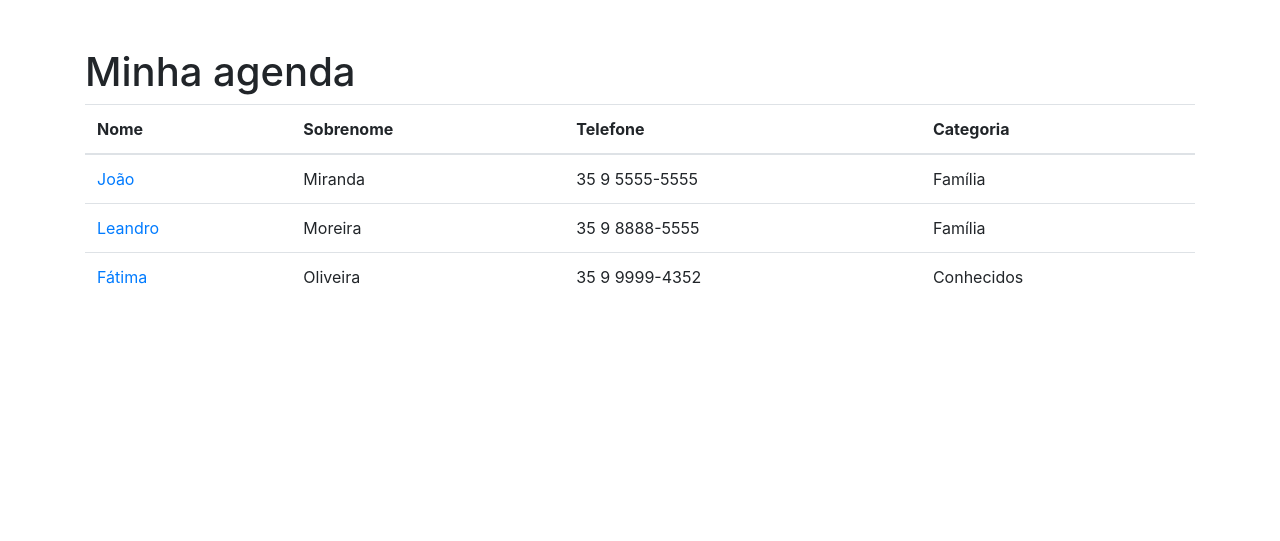
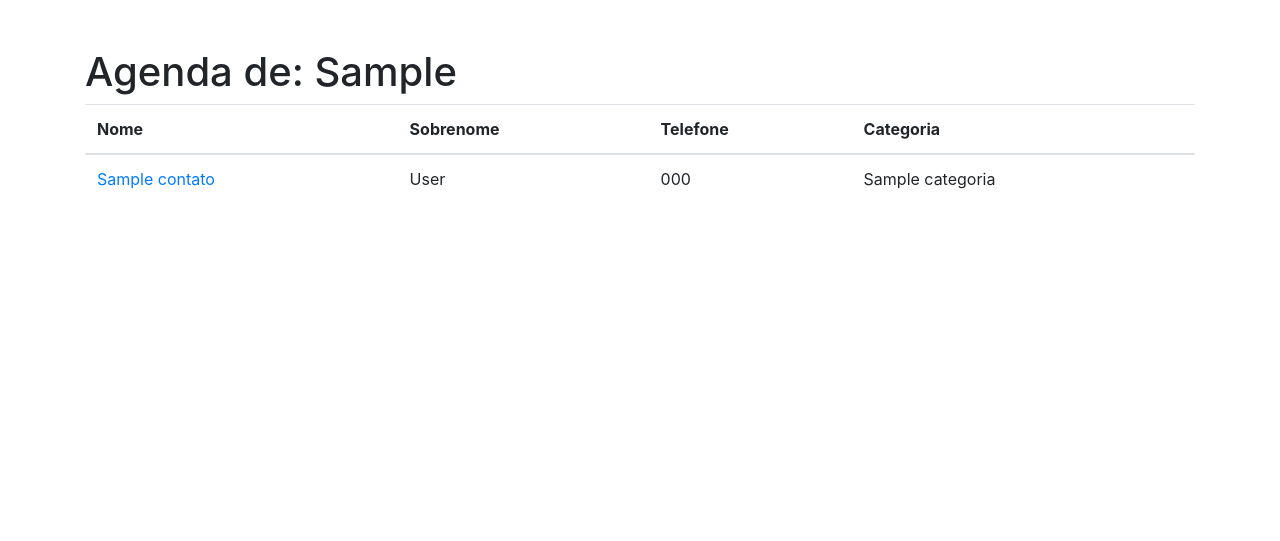
Before and after one commit to deargoth/agenda, a Django app: page / in a window 1280 px wide. Shown: the part 56-597 px from the top of the page. Run offline with Django 4.2, Linux system fonts and the light colour scheme; a user stored in the database is signed in; tables that the repository leaves empty hold one stand-in row (values such as "Sample post"); some libraries are stand-ins or nearby versions.

Commit message:
instance user contacts view in index

```diff
--- a/contatos/templates/contatos/index.html
+++ b/contatos/templates/contatos/index.html
@@ -5,10 +5,9 @@
 
 
 {% if request.user.is_authenticated %}
-  <div class="container">
-    <div class="row">
-      <div class="col-lg-12">
-        <h1 class="mt-5">Minha agenda</h1>
+
+<h1 class="mt-5">Agenda de: {{ user.first_name }} </h1>
+
 
 <table class="table">
   <thead>
@@ -19,37 +18,19 @@
       <th>Categoria</th>
     </tr>
   </thead>
+  {% for contato in contatos %}
   <tbody>
     <tr>
       <td>
-                <a href="#"> João</a>
+        <a href="#">{{ contato.name }}</a>
       </td>
-              <td>Miranda</td>
-              <td>35 9 5555-5555</td>
-              <td>Família</td>
+      <td>{{ contato.surname }}</td>
+      <td>{{ contato.phone }}</td>
+      <td>{{ contato.category }}</td>
     </tr>
-            <tr>
-              <td>
-                <a href="#"> Leandro</a>
-              </td>
-              <td>Moreira</td>
-              <td>35 9 8888-5555</td>
-              <td>Família</td>
-            </tr>
-            <tr>
-              <td>
-                <a href="#"> Fátima</a>
-              </td>
-              <td>Oliveira</td>
-              <td>35 9 9999-4352</td>
-              <td>Conhecidos</td>
-            </tr>
+    {% endfor %}
   </tbody>
 </table>
-
-      </div>
-    </div>
-  </div>
 
 {% else %}
   <div class="text-center mb-3 mt-3">
--- a/contatos/views.py
+++ b/contatos/views.py
@@ -6,8 +6,12 @@ from .models import Contato
 class Index(ListView):
     model = Contato
     template_name = 'contatos/index.html'
-    context_object_name = 'contato'
+    context_object_name = 'contatos'
 
     def get_queryset(self):
         qs = super().get_queryset()
-        # qs = qs.filter(author=)
+
+        if self.request.user.is_authenticated:
+            qs = qs.filter(contact_creator=self.request.user)
+
+        return qs
--- a/templates/base.html
+++ b/templates/base.html
@@ -13,7 +13,13 @@
 
   {% include 'parciais/_nav.html' %}
 
-  {% block content %}{% endblock content %}
+  <div class="container">
+    <div class="row">
+      <div class="col-lg-12">
+        {% block content %}{% endblock content %}
+      </div>
+    </div>
+  </div>
 
   {% include 'parciais/_footer.html' %}
   <!-- Bootstrap core JavaScript -->
```
Lines whose indentation alone changed are shown as unchanged.
